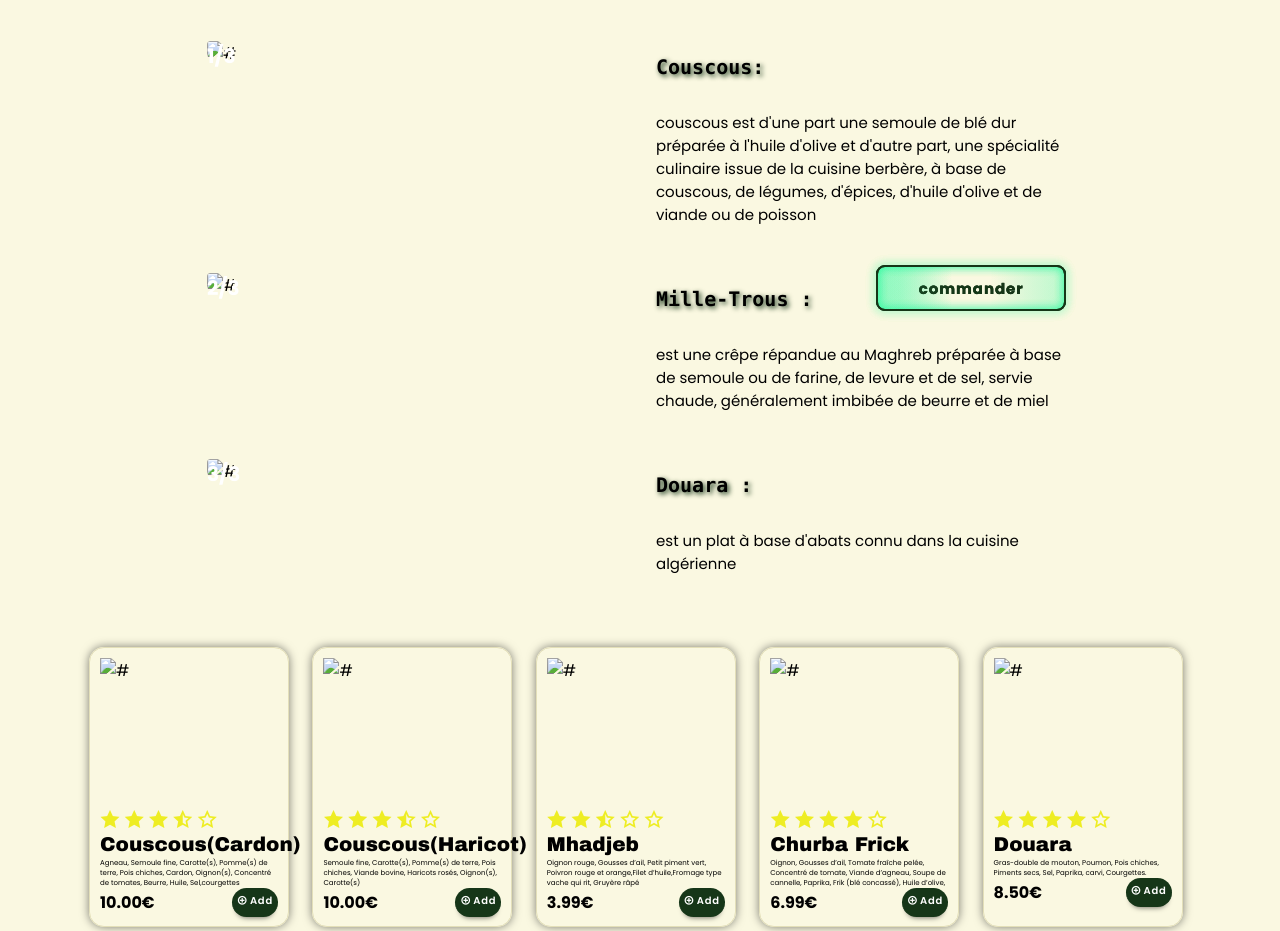
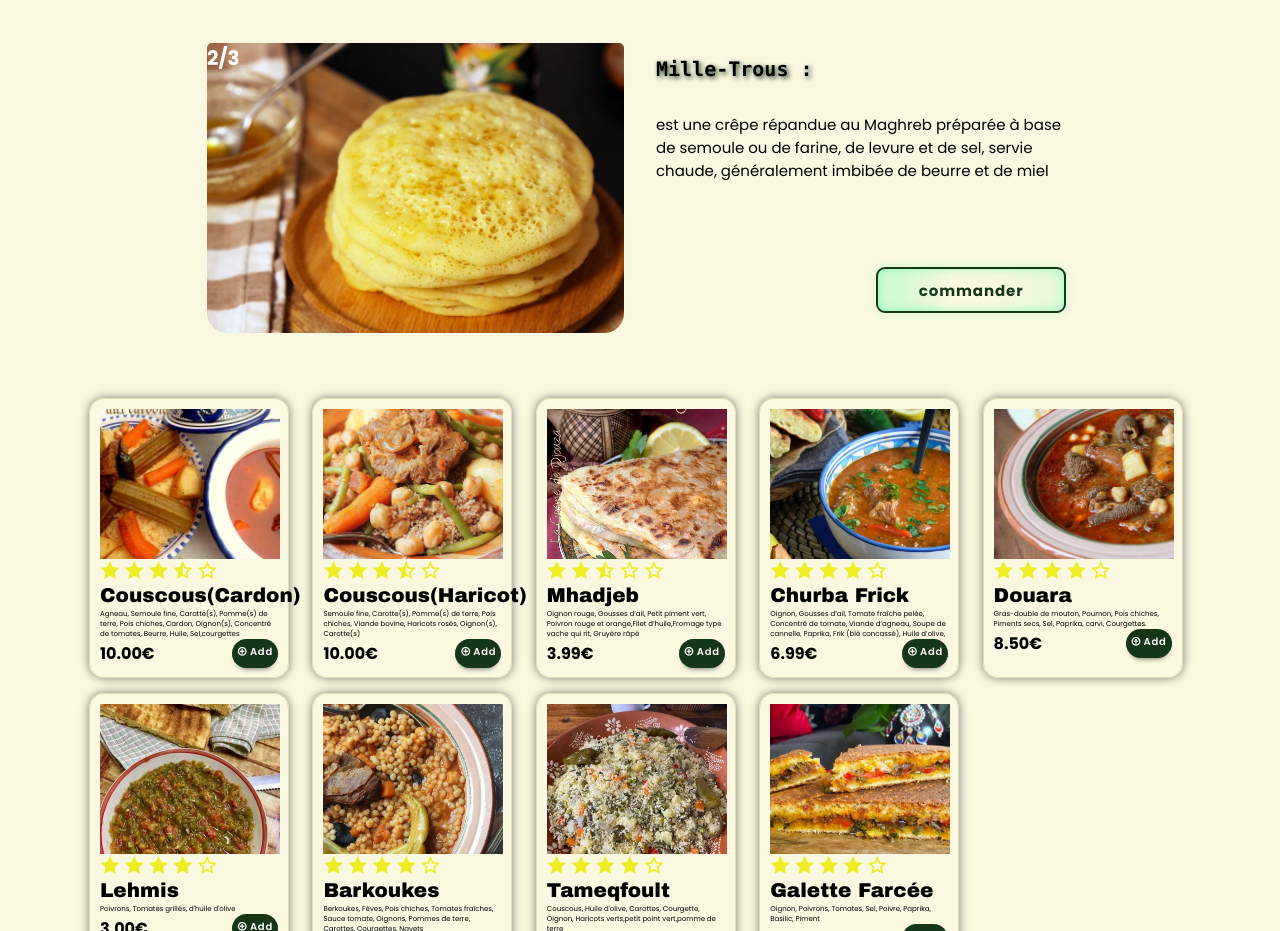
Before and after one commit to ImaneHami/imane24, a plain HTML site: page plats.html in a window 1280 px wide. Shown: the part 116-1047 px from the top of the page. Drawn offline with nearby package versions, Linux system fonts and the light colour scheme; files that its build step writes are made by us from their sources.

Commit message:
Update plats.html

```diff
--- a/plats.html
+++ b/plats.html
@@ -4,7 +4,7 @@
     <meta charset="UTF-8">
     <meta name="viewport" content="width=device-width, initial-scale=1.0">
     <link href="https://cdn.jsdelivr.net/npm/remixicon@3.5.0/fonts/remixicon.css" rel="stylesheet">
-    <link rel="stylesheet" href="../css/plats.css">
+    <link rel="stylesheet" href="plats.css">
     <title>plats</title>
 </head>
 <body>
@@ -26,14 +26,14 @@
                           </div>
                          <div class="selected-menu">
                             <ul>
-                                <li><a href="./pain.html" class="#">Nos Pains</a></li>
-                                <li><a href="./dessert.html" class="#">Nos Desserts</a></li>
+                                <li><a href="pain.html" class="#">Nos Pains</a></li>
+                                <li><a href="dessert.html" class="#">Nos Desserts</a></li>
                             </ul>
                          </div>
                     </div>
 
                     </li>
-                    <li><a href="./contact-us.html" class="contact-link">Contact</a></li>
+                    <li><a href="contact-us.html" class="contact-link">Contact</a></li>
                     <li>
                         <div class="drop-down">
                              <div class="select">
@@ -114,7 +114,7 @@
                     <li><i class="ri-shopping-cart-2-line shopping-icon"></i></li>
                     <li><i class="ri-heart-3-line favorite-plats"></i></li>
                     <li>
-                        <img src="../img/profil-img/img-1.jpg" alt="#" class="profil-img">
+                        <img src="img-1.jpg" alt="#" class="profil-img">
                     </li>
                 </ul>
 
@@ -133,7 +133,7 @@
                     <div class="container">
                         <div class="silde-img-f">
                         <div class="number-text">1/3</div>
-                        <img src="../img/pub-img/slider-1.jpg" alt="#" class="img-slider">
+                        <img src="slider-1.jpg" alt="#" class="img-slider">
                     </div>
                     <div class="slide-text-f">
                         <span class="slider-title"> Couscous:<br>
@@ -151,7 +151,7 @@
                     <div class="container">
                         <div class="silde-img-f">
                         <div class="number-text">2/3</div>
-                        <img src="../img/img-carts/img1.jpg" alt="#" class="img-slider">
+                        <img src="img1.jpg" alt="#" class="img-slider">
                     </div>
                     <div class="slide-text-f">
                         <span class="slider-title">Mille-Trous :<br>
@@ -169,7 +169,7 @@
                     <div class="container">
                         <div class="silde-img-f">
                         <div class="number-text">3/3</div>
-                        <img src="../img/pub-img/img-5.jpg" alt="#" class="img-slider">
+                        <img src="img-5.jpg" alt="#" class="img-slider">
                     </div>
                     <div class="slide-text-f">
                         <span class="slider-title">Douara :<br>
@@ -196,7 +196,7 @@
         <div class="card-plats">
             <div class="container">
                 <div class="img-p-plats">
-                    <img src="../img/img-carts/img_plats/img5.jpg" alt="#" class="img-plats">
+                    <img src="img5.jpg" alt="#" class="img-plats">
                 </div>
                 <div class="information-plats">
                     <div class="high-quality">
@@ -226,7 +226,7 @@
         <div class="card-plats">
             <div class="container">
                 <div class="img-p-plats">
-                    <img src="../img/img-carts/img_plats/img6.jpg" alt="#" class="img-plats">
+                    <img src="img6.jpg" alt="#" class="img-plats">
                 </div>
                 <div class="information-plats">
                     <div class="high-quality">
@@ -256,7 +256,7 @@
         <div class="card-plats">
             <div class="container">
                 <div class="img-p-plats">
-                    <img src="../img/img-carts/img_plats/img7.jpg" alt="#" class="img-plats">
+                    <img src="img7.jpg" alt="#" class="img-plats">
                 </div>
                 <div class="information-plats">
                     <div class="high-quality">
@@ -287,7 +287,7 @@
         <div class="card-plats">
             <div class="container">
                 <div class="img-p-plats">
-                    <img src="../img/img-carts/img_plats/img8.jpg" alt="#" class="img-plats">
+                    <img src="img8.jpg" alt="#" class="img-plats">
                 </div>
                 <div class="information-plats">
                     <div class="high-quality">
@@ -317,7 +317,7 @@
         <div class="card-plats">
             <div class="container">
                 <div class="img-p-plats">
-                    <img src="../img/img-carts/img_plats/img9.jpg" alt="#" class="img-plats">
+                    <img src="img9.jpg" alt="#" class="img-plats">
                 </div>
                 <div class="information-plats">
                     <div class="high-quality">
@@ -348,7 +348,7 @@
         <div class="card-plats">
             <div class="container">
                 <div class="img-p-plats">
-                    <img src="../img/img-carts/img_plats/img10.jpg" alt="#" class="img-plats">
+                    <img src="img10.jpg" alt="#" class="img-plats">
                 </div>
                 <div class="information-plats">
                     <div class="high-quality">
@@ -379,7 +379,7 @@
         <!-- <div class="card-plats">
             <div class="container">
                 <div class="img-p-plats">
-                    <img src="../img/img-carts/img_plats/img11.jpg" alt="#" class="img-plats">
+                    <img src="img11.jpg" alt="#" class="img-plats">
                 </div>
                 <div class="information-plats">
                     <div class="high-quality">
@@ -408,7 +408,7 @@
         <!-- <div class="card-plats">
             <div class="container">
                 <div class="img-p-plats">
-                    <img src="../img/img-carts/img_plats/img12.jpg" alt="#" class="img-plats">
+                    <img src="img12.jpg" alt="#" class="img-plats">
                 </div>
                 <div class="information-plats">
                     <div class="high-quality">
@@ -437,7 +437,7 @@
         <div class="card-plats">
             <div class="container">
                 <div class="img-p-plats">
-                    <img src="../img/img-carts/img_plats/img13.jpg" alt="#" class="img-plats">
+                    <img src="img13.jpg" alt="#" class="img-plats">
                 </div>
                 <div class="information-plats">
                     <div class="high-quality">
@@ -468,7 +468,7 @@
         <div class="card-plats">
             <div class="container">
                 <div class="img-p-plats">
-                    <img src="../img/img-carts/img_plats/img14.jpg" alt="#" class="img-plats">
+                    <img src="img14.jpg" alt="#" class="img-plats">
                 </div>
                 <div class="information-plats">
                     <div class="high-quality">
@@ -499,7 +499,7 @@
         <div class="card-plats">
             <div class="container">
                 <div class="img-p-plats">
-                    <img src="../img/img-carts/img_plats/img15.jpg" alt="#" class="img-plats">
+                    <img src="img15.jpg" alt="#" class="img-plats">
                 </div>
                 <div class="information-plats">
                     <div class="high-quality">
@@ -530,7 +530,7 @@
         <!-- <div class="card-plats">
             <div class="container">
                 <div class="img-p-plats">
-                    <img src="../img/img-carts/img_plats/img16.jpg" alt="#" class="img-plats">
+                    <img src="img16.jpg" alt="#" class="img-plats">
                 </div>
                 <div class="information-plats">
                     <div class="high-quality">
@@ -586,7 +586,7 @@
             </div>
         </div>
     </footer>
-    <script src="../js/plats.js"></script>
+    <script src="plats.js"></script>
 
 </body>
 </html>
```
